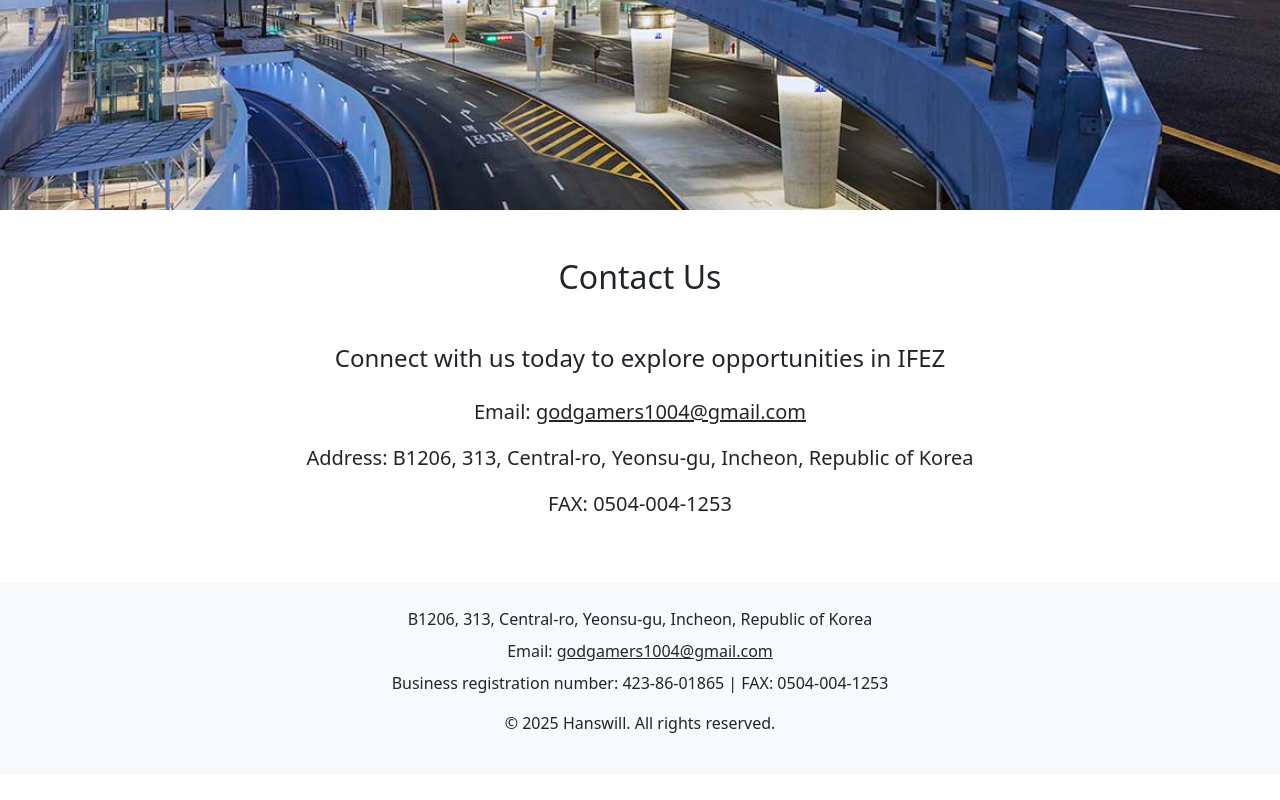
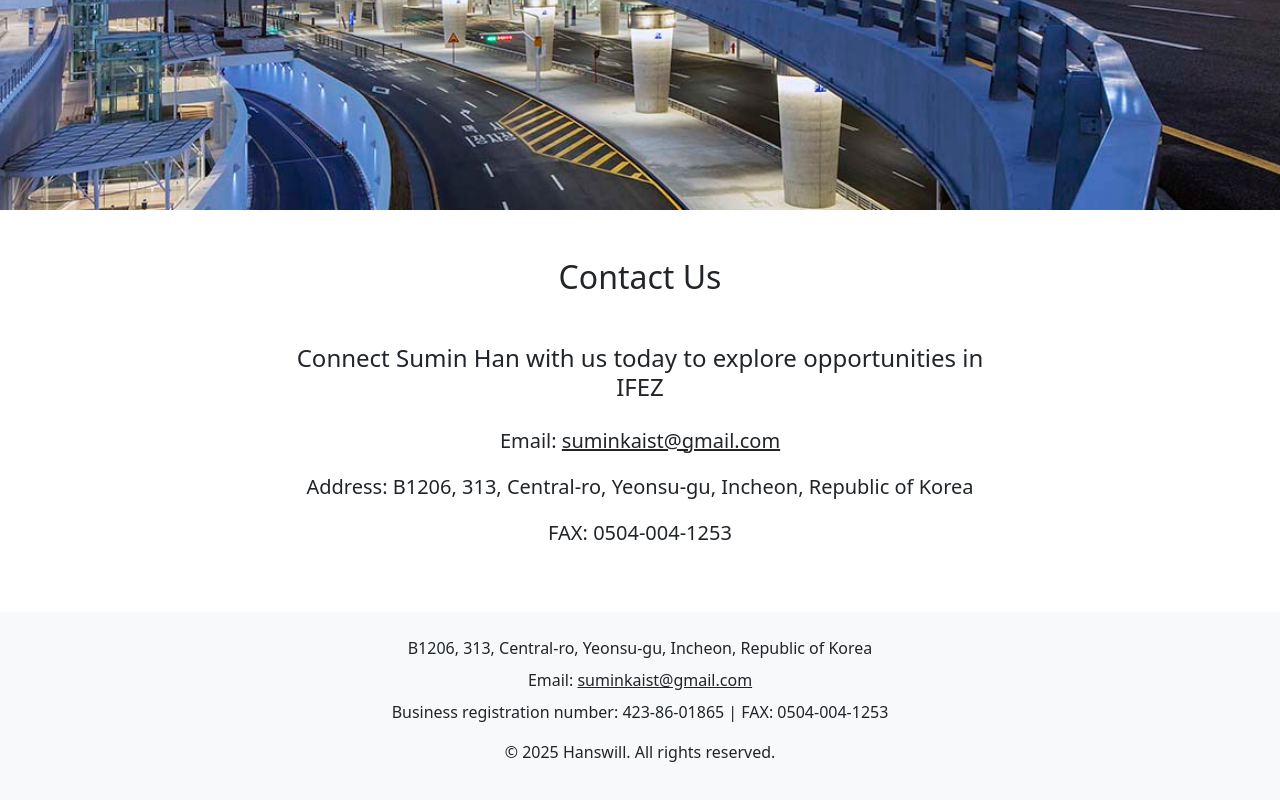
Before and after one commit to urbanintel/ifez-testpage, a plain HTML site: page index.html in a window 1280 px wide. Shown: the part 3132-3932 px from the top of the page. Before the commit the page ends 3907 px from the top, so only its background shows below. Drawn offline with nearby package versions, Linux system fonts and the light colour scheme.

Commit message:
Update index.html

```diff
--- a/index.html
+++ b/index.html
@@ -263,9 +263,9 @@
             <div class="col-lg-8">
                 <h2 class="text-center mb-5">Contact Us</h2>
                 <div class="text-center">
-                    <h4>Connect with us today to explore opportunities in IFEZ</h4>
+                    <h4>Connect Sumin Han with us today to explore opportunities in IFEZ</h4>
                     <p class="lead mt-4">
-                        <strong>Email:</strong> <a href="mailto:godgamers1004@gmail.com" class="text-dark">godgamers1004@gmail.com</a>
+                        <strong>Email:</strong> <a href="mailto:suminkaist@gmail.com" class="text-dark">suminkaist@gmail.com</a>
                     </p>
                     <p class="lead">
                         <strong>Address:</strong> B1206, 313, Central-ro, Yeonsu-gu, Incheon, Republic of Korea
@@ -282,7 +282,7 @@
     <footer class="bg-light py-4">
         <div class="container text-center">
             <p class="mb-2">B1206, 313, Central-ro, Yeonsu-gu, Incheon, Republic of Korea</p>
-            <p class="mb-2">Email: <a href="mailto:godgamers1004@gmail.com" class="text-dark">godgamers1004@gmail.com</a></p>
+            <p class="mb-2">Email: <a href="mailto:suminkaist@gmail.com" class="text-dark">suminkaist@gmail.com</a></p>
             <p class="mb-2">Business registration number: 423-86-01865 | FAX: 0504-004-1253</p>
             <p class="mt-3">&copy; 2025 Hanswill. All rights reserved.</p>
         </div>
```
